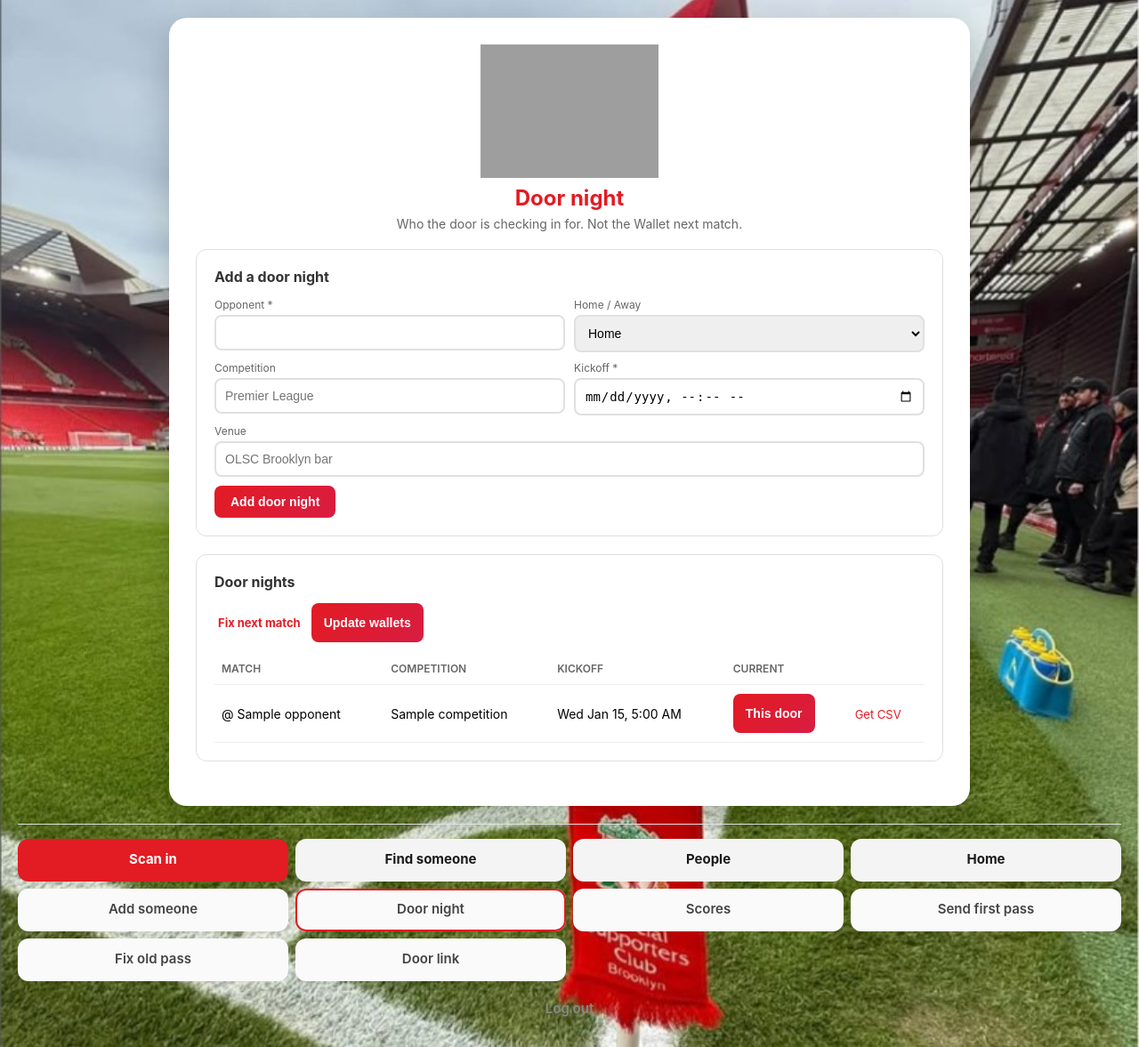
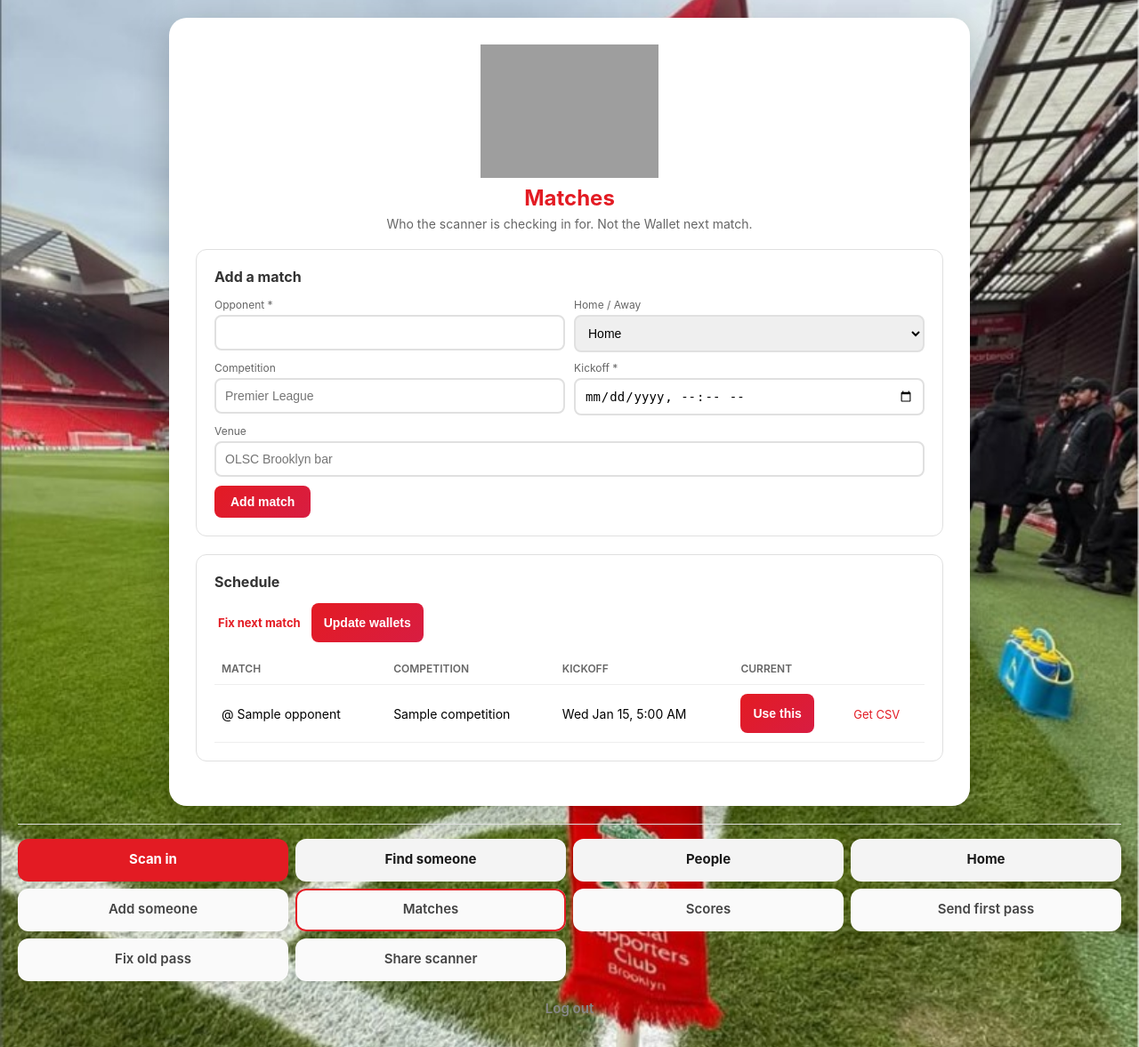
Before and after one commit to teotauy/OLSCDig, a Flask app: page /admin/matches in a window 1280 px wide. Shown: the whole page at 89% size. Run offline with Flask 3, Linux system fonts and the light colour scheme; the visitor is signed in with stand-in values (Sample User, id 1); a database or web service that is not in the repository returns one stand-in record (values such as "Sample title"); some libraries are stand-ins or nearby versions; grey boxes are pictures that could not be loaded.

Commit message:
Commit pending Cursor work: nav copy cleanup, CSV-import guidance, doc sync
Renamed "Door night"/"Door link" back to clearer "Matches"/"Share
scanner" across the admin nav and those two pages. Added on-screen
guidance that CSV import only adds people to the roster and does not
email a pass -- Send First Pass is the required follow-up -- both on
the import page itself and as a link in the post-import confirmation
message. Docs (README/ROADMAP/QA_VERIFICATION_PLAN/SELF_HOSTED_WALLET_PLAN)
updated to match and marked the mobile admin hub as shipped rather than
backlog.

Co-Authored-By: Cursor
Co-Authored-By: Claude Sonnet 5 <noreply@anthropic.com>

```diff
--- a/templates/_admin_footer.html
+++ b/templates/_admin_footer.html
@@ -89,11 +89,11 @@
     {% if not door_only and ep != 'admin_index' %}
     <div class="admin-nav-tools">
         <a class="{% if ep == 'admin_members' %} on{% endif %}" href="{{ url_for('admin_members') }}#add">Add someone</a>
-        <a class="{% if ep == 'admin_matches' %} on{% endif %}" href="{{ url_for('admin_matches') }}">Door night</a>
+        <a class="{% if ep == 'admin_matches' %} on{% endif %}" href="{{ url_for('admin_matches') }}">Matches</a>
         <a class="{% if ep == 'admin_leaderboard' %} on{% endif %}" href="{{ url_for('admin_leaderboard') }}">Scores</a>
         <a class="{% if ep == 'admin_issue_passes' %} on{% endif %}" href="{{ url_for('admin_issue_passes') }}">Send first pass</a>
         <a class="{% if ep == 'admin_pass_remediation' %} on{% endif %}" href="{{ url_for('admin_pass_remediation') }}">Fix old pass</a>
-        <a class="{% if ep == 'admin_door_access' %} on{% endif %}" href="{{ url_for('admin_door_access') }}">Door link</a>
+        <a class="{% if ep == 'admin_door_access' %} on{% endif %}" href="{{ url_for('admin_door_access') }}">Share scanner</a>
     </div>
     <div class="admin-nav-logout">
         <a href="{{ url_for('logout') }}">Log out</a>
--- a/templates/admin_matches.html
+++ b/templates/admin_matches.html
@@ -3,7 +3,7 @@
 <head>
     <meta charset="UTF-8">
     <meta name="viewport" content="width=device-width, initial-scale=1.0">
-    <title>Door night - OLSC Brooklyn</title>
+    <title>Matches - OLSC Brooklyn</title>
     <style>
         * { margin: 0; padding: 0; box-sizing: border-box; }
         body {
@@ -62,8 +62,8 @@
     <div class="container">
         <div class="header">
             <img src="{{ wordmark_data_uri }}" alt="OLSC Brooklyn — Official Supporters Club" style="max-width: 200px; height: auto; margin: 0 auto 8px; display: block;">
-            <h1>Door night</h1>
-            <p class="season">Who the door is checking in for. Not the Wallet next match.</p>
+            <h1>Matches</h1>
+            <p class="season">Who the scanner is checking in for. Not the Wallet next match.</p>
         </div>
 
         {% if error %}<div class="message error">{{ error }}</div>{% endif %}
@@ -84,7 +84,7 @@
         {% endif %}
 
         <div class="panel">
-            <h2>Add a door night</h2>
+            <h2>Add a match</h2>
             <form method="POST">
                 <div class="row">
                     <div class="field">
@@ -115,12 +115,12 @@
                         <input type="text" id="venue" name="venue" placeholder="OLSC Brooklyn bar">
                     </div>
                 </div>
-                <button type="submit" class="btn">Add door night</button>
+                <button type="submit" class="btn">Add match</button>
             </form>
         </div>
 
         <div class="panel">
-            <h2>Door nights</h2>
+            <h2>Schedule</h2>
             <div class="schedule-actions">
                 <a class="edit-link" href="{{ url_for('admin_match_overrides') }}">Fix next match</a>
                 <form method="POST" action="{{ url_for('admin_push_pass_updates') }}" onsubmit="return confirm('Update every installed Apple and Google Wallet pass to the current next match now?');">
@@ -146,10 +146,10 @@
                         <td>{{ m.kickoff_at.strftime('%a %b %-d, %-I:%M %p') if m.kickoff_at else '—' }}</td>
                         <td>
                             {% if m.is_current %}
-                                <span class="badge">This door</span>
+                                <span class="badge">Current</span>
                             {% else %}
                                 <form method="POST" action="{{ url_for('admin_match_set_current', match_id=m.id) }}" style="display:inline;">
-                                    <button type="submit" class="btn small">This door</button>
+                                    <button type="submit" class="btn small">Use this</button>
                                 </form>
                             {% endif %}
                         </td>
--- a/templates/index.html
+++ b/templates/index.html
@@ -93,10 +93,10 @@
         </div>
         <div class="hub-tools">
             <a href="{{ url_for('admin_members') }}">People</a>
-            <a href="{{ url_for('admin_matches') }}">Door night</a>
+            <a href="{{ url_for('admin_matches') }}">Matches</a>
             <a href="{{ url_for('admin_issue_passes') }}">Send first pass</a>
             <a href="{{ url_for('admin_pass_remediation') }}">Fix old pass</a>
-            <a href="{{ url_for('admin_door_access') }}">Door link</a>
+            <a href="{{ url_for('admin_door_access') }}">Share scanner</a>
             <a href="{{ url_for('index') }}">How full</a>
             <a href="{{ url_for('logout') }}">Log out</a>
         </div>
--- a/templates/scanner.html
+++ b/templates/scanner.html
@@ -180,7 +180,7 @@
                 {% if match %}
                     {{ match.label }}{% if match.kickoff %} · {{ match.kickoff }}{% endif %}
                 {% else %}
-                    No door night set
+                    No match set
                 {% endif %}
             </div>
             {% if match %}
@@ -193,7 +193,7 @@
             <h2>Ready</h2>
             <div class="detail">Scan a pass.</div>
             {% if not match %}
-                <div class="detail" style="margin-top:8px; font-weight:700;">Set tonight first.</div>
+                <div class="detail" style="margin-top:8px; font-weight:700;">Pick a match first.</div>
             {% endif %}
         </div>
 
```
Also changed, not shown: QA_VERIFICATION_PLAN.md (+6 -5 lines), ROADMAP.md (+6 -8 lines), SELF_HOSTED_WALLET_PLAN.md (+6 -4 lines), templates/admin_door_access.html (+5 -5 lines), templates/admin_issue_passes.html (+4 -4 lines), templates/admin_members.html (+11 -6 lines), README.md.
